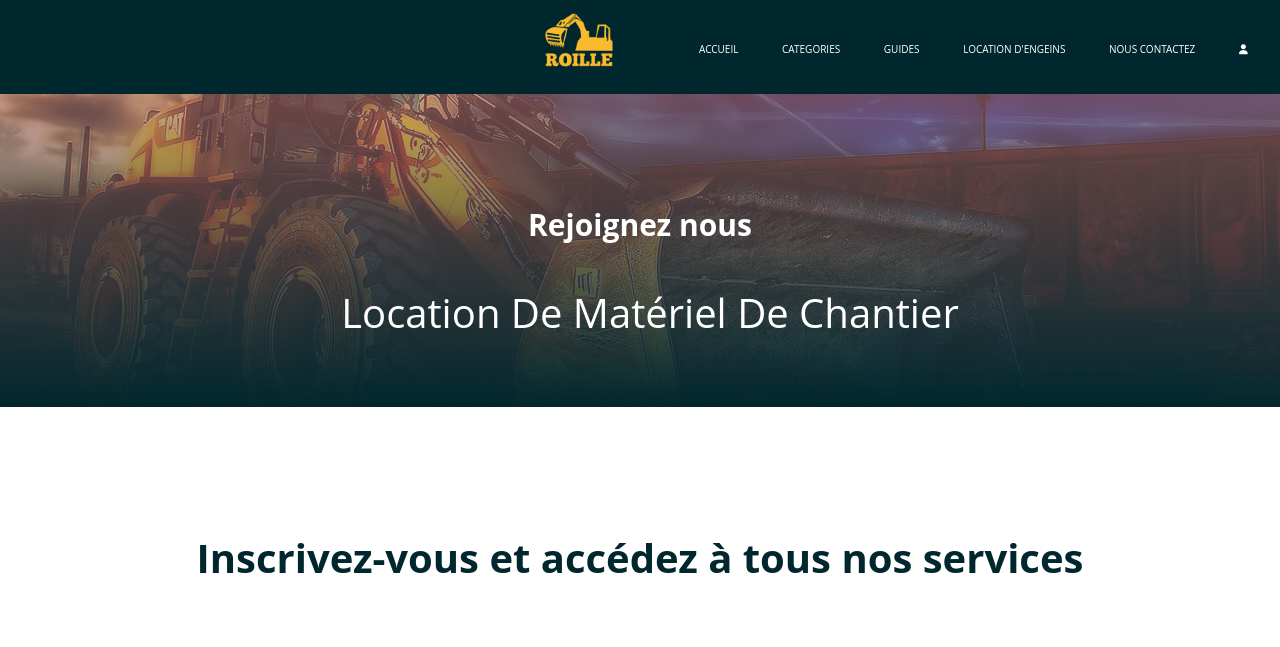
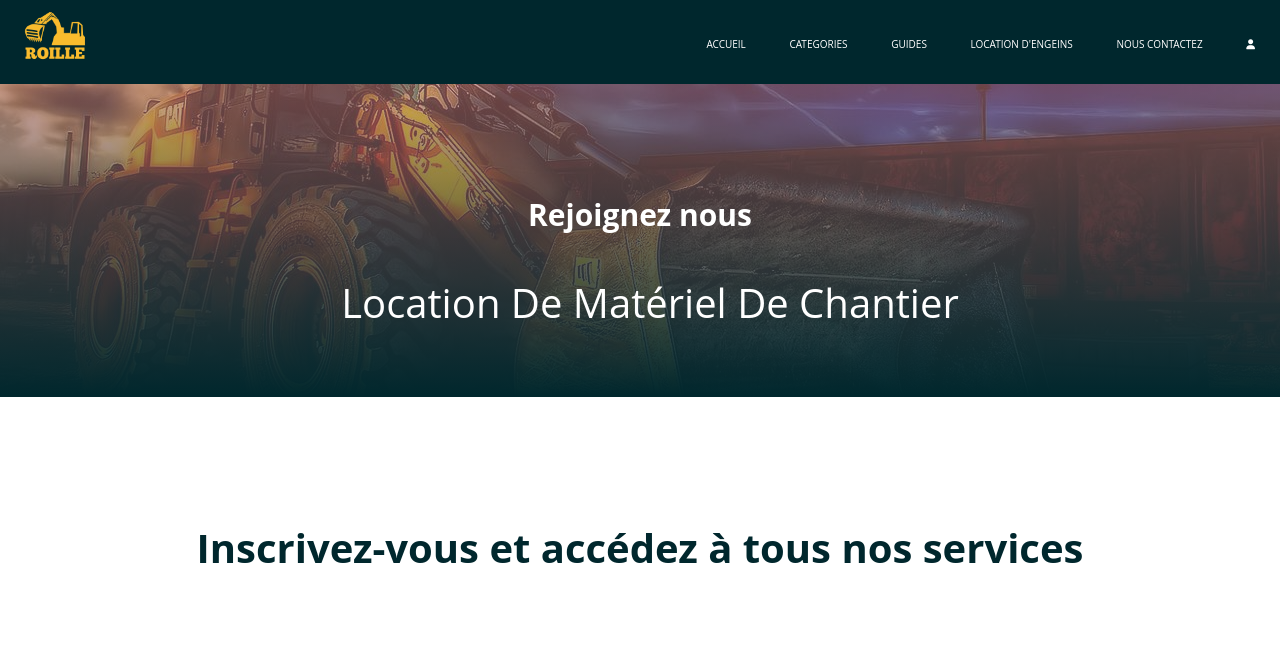
Before and after one commit to volsharon220/roille, a PHP site: page /contactParticulier.php in a window 1280 px wide. Shown: the top 647 px of the page. Run offline with PHP 8.4, Linux system fonts and the light colour scheme; some libraries are stand-ins or nearby versions.

Commit message:
Add files via upload

```diff
--- a/roille/css/header.css
+++ b/roille/css/header.css
@@ -3,9 +3,8 @@ header {
     background-color:#00272d;
 
 }
-header nav img{
-    width: 90px;
-
+header nav div img{
+    width: 80px;
 }
 nav ul{
 	list-style-type: none;
@@ -26,15 +25,13 @@ header nav{
 	display: flex;
 	-webkit-box-pack: justify;
 	    -ms-flex-pack: justify;
-            justify-content: space-around;
+            justify-content:space-between;
 
             -webkit-box-align: center;
 	    -ms-flex-align: center;
 	        align-items: center;
     text-transform: uppercase;
-    margin-left: 40%;
-
-
+    margin: 0 15px 0 15px;
 }
 
 header a{
--- a/roille/css/style.css
+++ b/roille/css/style.css
@@ -27,7 +27,10 @@
  #connexion,
  #categories,
  #detailsProduit,
- #profil{
+ #profil,
+ #payment,
+ #commande
+ {
    text-align: center;
      background-image:  linear-gradient(
         rgba(181, 112, 112, 0.6),
@@ -48,7 +51,9 @@
  #connexion,
  #categories,
  #detailsProduit,
- #profil{
+ #profil,
+ #payment,
+ #commande{
    height: 313px;
  }
 
@@ -76,7 +81,9 @@
 #connexion h1,
 #categories h1,
 #detailsProduit h1,
-#profil h1{
+#profil h1,
+#payment h1,
+#commande h1{
   font-size: 3rem;
   color:#fff;
 }
```
Also changed, not shown: other parts of roille/css/style.css (+84 -0 lines), roille/css/footer.css (line endings or trailing spaces), roille/css/panier.css (line endings or trailing spaces).
